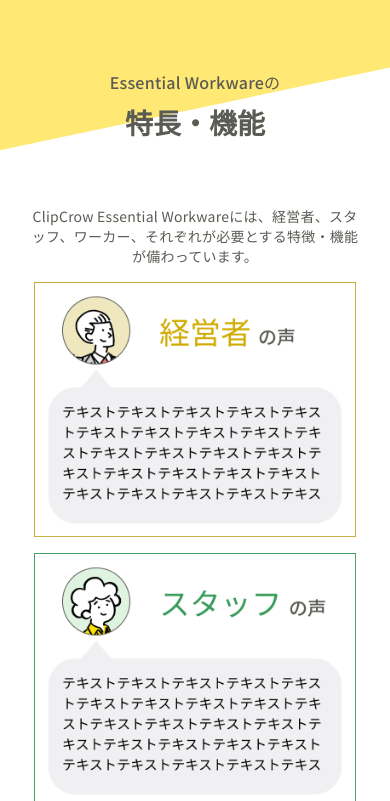
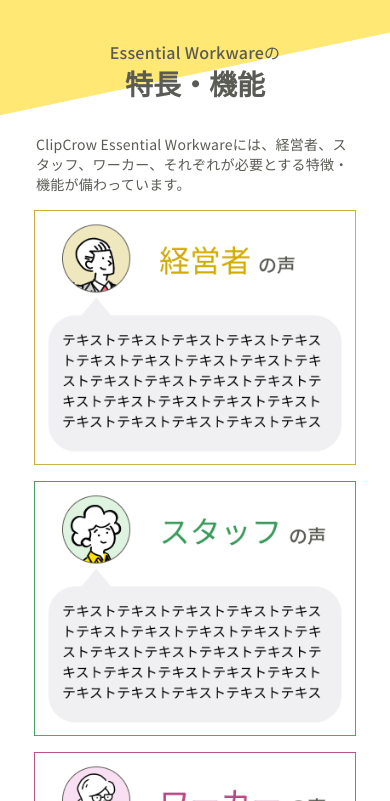
Before and after one commit to ThanHtikeZawGithub/clipcrow-demo, a plain HTML site: page features.html in a window 390 px wide. Shown: the part 43-844 px from the top of the page. Drawn offline with Linux system fonts and the light colour scheme.

Commit message:
fixed features page design

```diff
--- a/scss/components/_features.scss
+++ b/scss/components/_features.scss
@@ -339,7 +339,7 @@
     @include bg-deco(500px, 120vw, $c-primary-050);
     top: -550px;
     @media screen and (max-width: 1000px) {
-      top: -410px;
+      top: -445px;
     }
   }
   h1 {
@@ -371,16 +371,21 @@
   }
 
   @media screen and (max-width: 1000px) {
+    padding-top: 0;
     h1 {
       font-size: 28px;
+      line-height: 36.4px;
     }
     span {
       font-size: 16px;
       font-weight: 500;
+      line-height: 24px;
     }
     .kv__content {
+      margin-top: -2rem;
       p {
-        padding: 0 1rem;
+        padding: 0 1.5rem;
+        text-align: start;
       }
     }
     .kv__img-wrapper {
```
Also changed, not shown: scss/styles.css, 1 other file.
